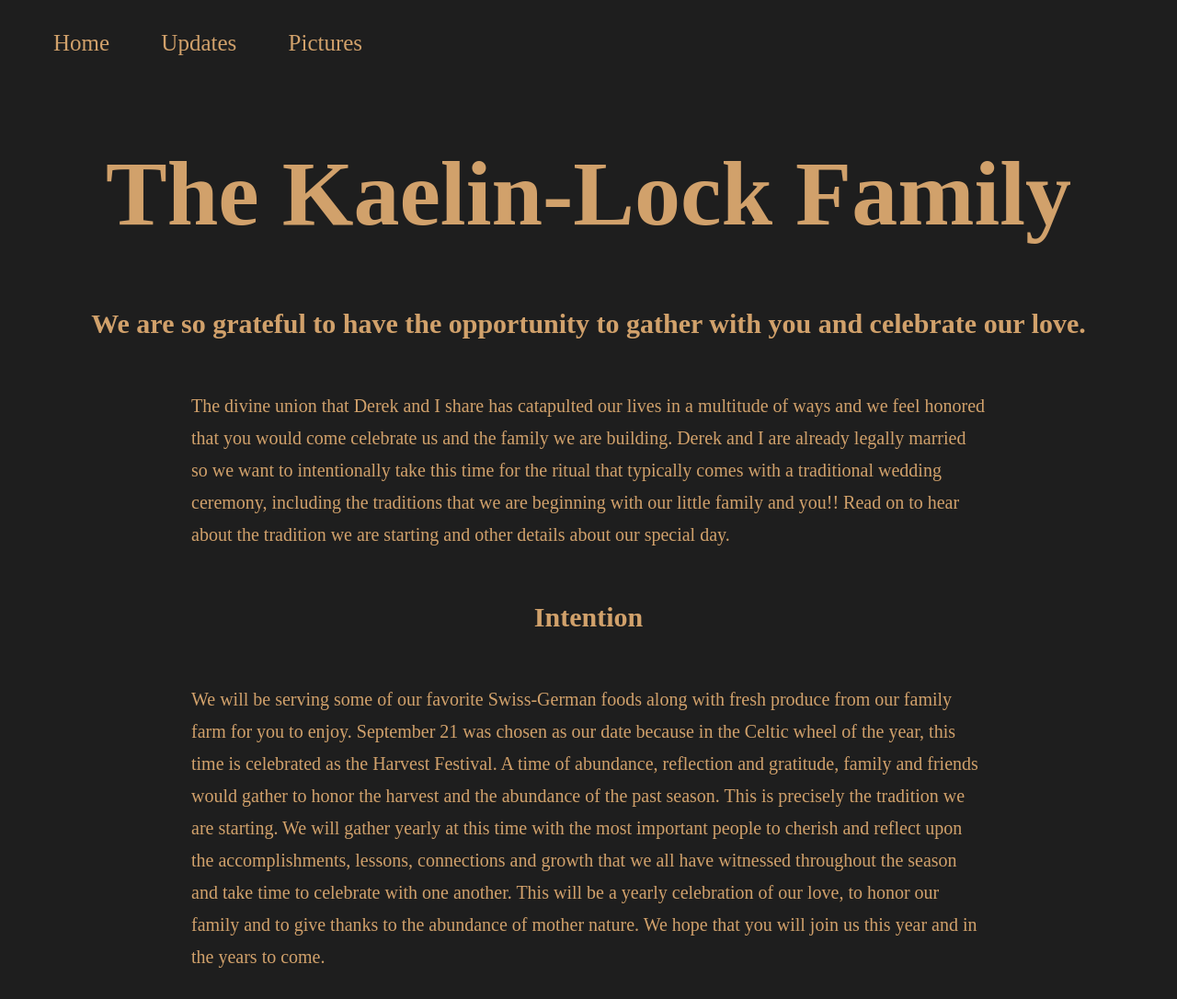
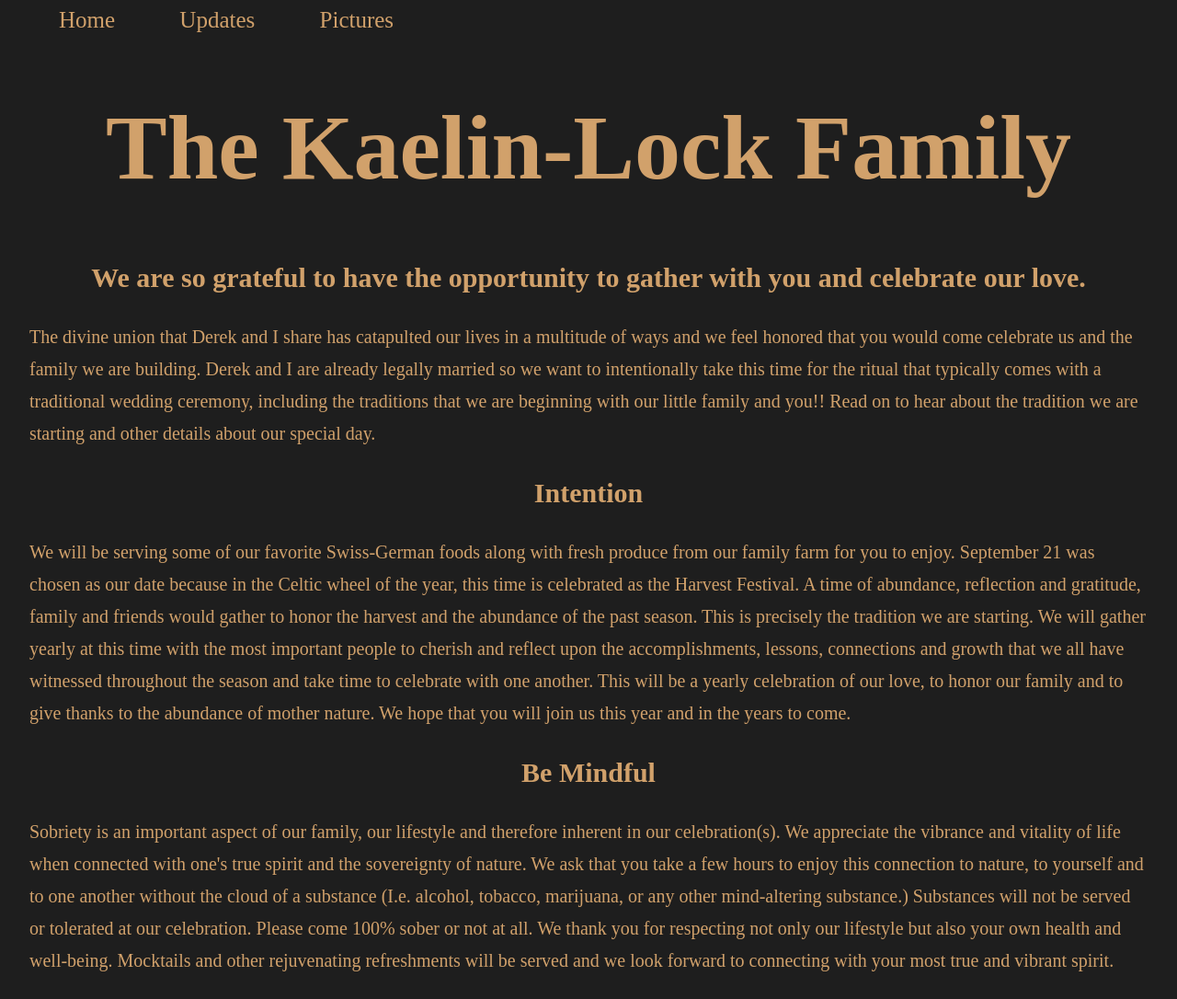
Before and after one commit to BlackBearGuild/website2, a plain HTML site: page index.html in a window 1280 px wide. Shown: the top 1086 px of the page at 92% size. Drawn offline with Linux system fonts and the light colour scheme.

Commit message:
Update style.css

```diff
--- a/style.css
+++ b/style.css
@@ -1,5 +1,6 @@
 body {
     background-color: rgb(30,30,30);
+    margin-inline: auto;
 }
 h1{
     text-align: center;
@@ -19,8 +20,9 @@ h3{
 p {
     text-align: left;
     line-height: 1.75;
-    padding: 25px 200px 25px 200px;
     font-size: 20px;
+    padding-left: 2rem;
+    padding-right: 2rem;
     color: rgb(209,161,107);
 }
 a {
@@ -30,18 +32,21 @@ a {
 .navbar ul{
     background-color: rgb(30,30,30);
     overflow: none;
-    margin: 0 auto;
+    margin: auto;
+    padding-left: 2rem;
+    padding-right: 2rem;
     list-style-type: none;
     font-size: 25px;
-    padding: 25px 25px 25px 25px;
+    margin-inline: auto;
     }
     .navbar li{
         display: inline;
-        padding: 25px 25px 25px 25px;
+        margin-inline: auto;
+        padding-left: 2rem;
+        padding-right: 2rem;
         text-decoration: none;
         font-size: 25px;
         float: center;
-
     }
     .navbar a{
     text-align: center;
```
